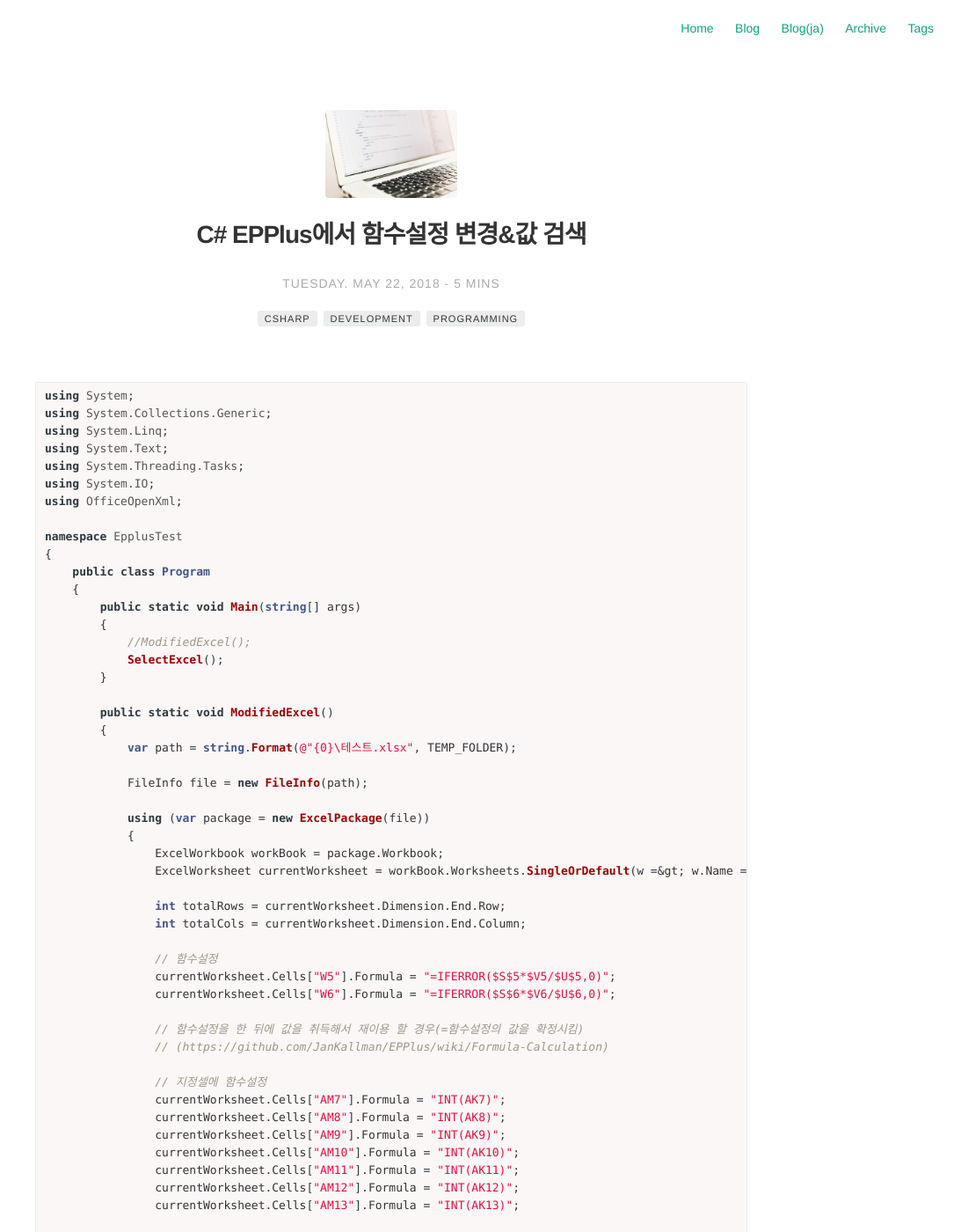
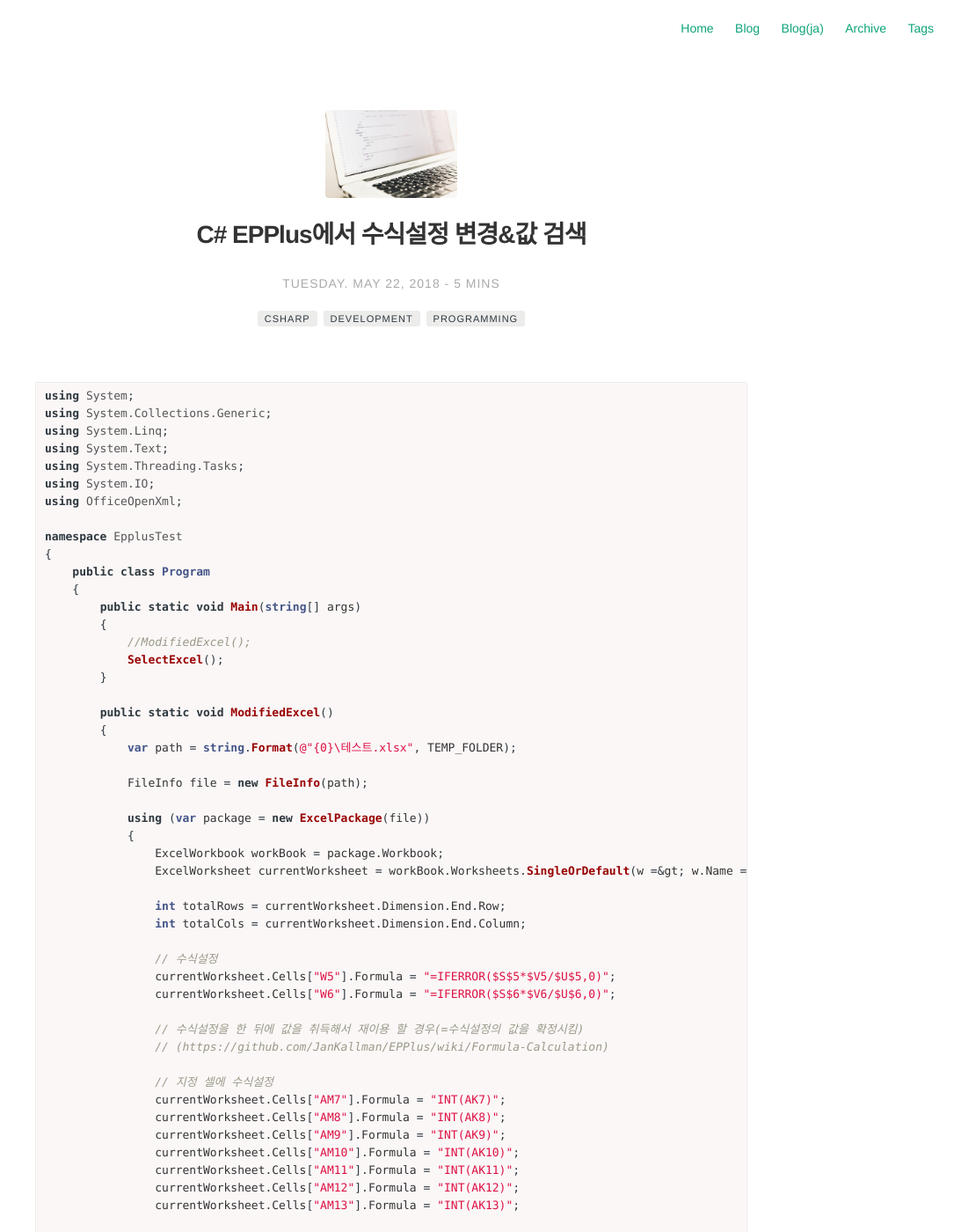
Before and after one commit to Pie001/pie001.github.io, a Jekyll site: the page built from _posts/2018-05-22-0001.md, in a window 1280 px wide and 1400 px high. Shown: the whole window at 88% size, without its empty margins (195-1280 px from the left). Built offline with Jekyll 4.4.1, drawn with Linux system fonts in a browser that asks for light colours; comment, search, counter and statistics services are not loaded.

Commit message:
Update 2018-05-22-0001.md

````diff
--- a/_posts/2018-05-22-0001.md
+++ b/_posts/2018-05-22-0001.md
@@ -1,5 +1,5 @@
 ---
-title: C# EPPlus에서 함수설정 변경&값 검색
+title: C# EPPlus에서 수식설정 변경&값 검색
 layout: post
 date: 2018-05-22 19:00
 image: /assets/images/post_header.jpg
@@ -12,7 +12,7 @@ tag:
 - programming
 category: blog
 author: pie
-description: C# EPPlus에서 함수설정 변경&값 검색
+description: C# EPPlus에서 수식설정 변경&값 검색
 ---
 
 ```cs
@@ -48,14 +48,14 @@ namespace EpplusTest
                 int totalRows = currentWorksheet.Dimension.End.Row;
                 int totalCols = currentWorksheet.Dimension.End.Column;
 
-                // 함수설정
+                // 수식설정
                 currentWorksheet.Cells["W5"].Formula = "=IFERROR($S$5*$V5/$U$5,0)";
                 currentWorksheet.Cells["W6"].Formula = "=IFERROR($S$6*$V6/$U$6,0)";
 
-                // 함수설정을 한 뒤에 값을 취득해서 재이용 할 경우(=함수설정의 값을 확정시킴)
+                // 수식설정을 한 뒤에 값을 취득해서 재이용 할 경우(=수식설정의 값을 확정시킴)
                 // (https://github.com/JanKallman/EPPlus/wiki/Formula-Calculation)
 
-                // 지정셀에 함수설정
+                // 지정 셀에 수식설정
                 currentWorksheet.Cells["AM7"].Formula = "INT(AK7)";
                 currentWorksheet.Cells["AM8"].Formula = "INT(AK8)";
                 currentWorksheet.Cells["AM9"].Formula = "INT(AK9)";
````
